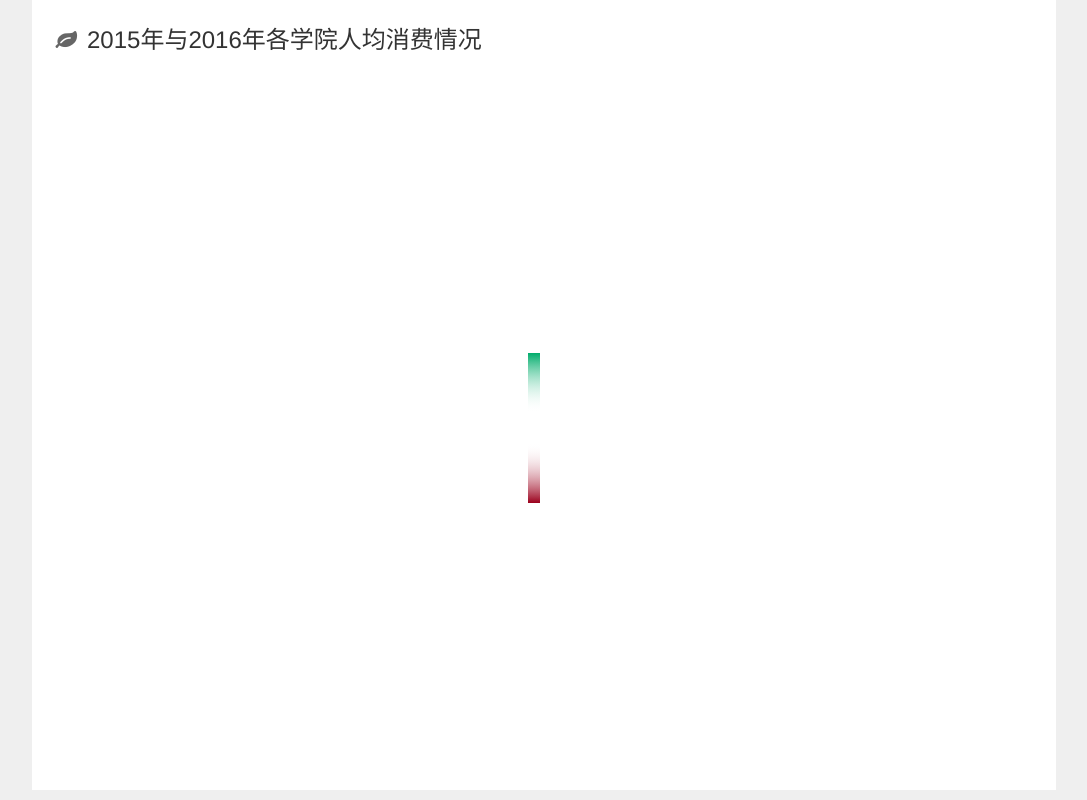
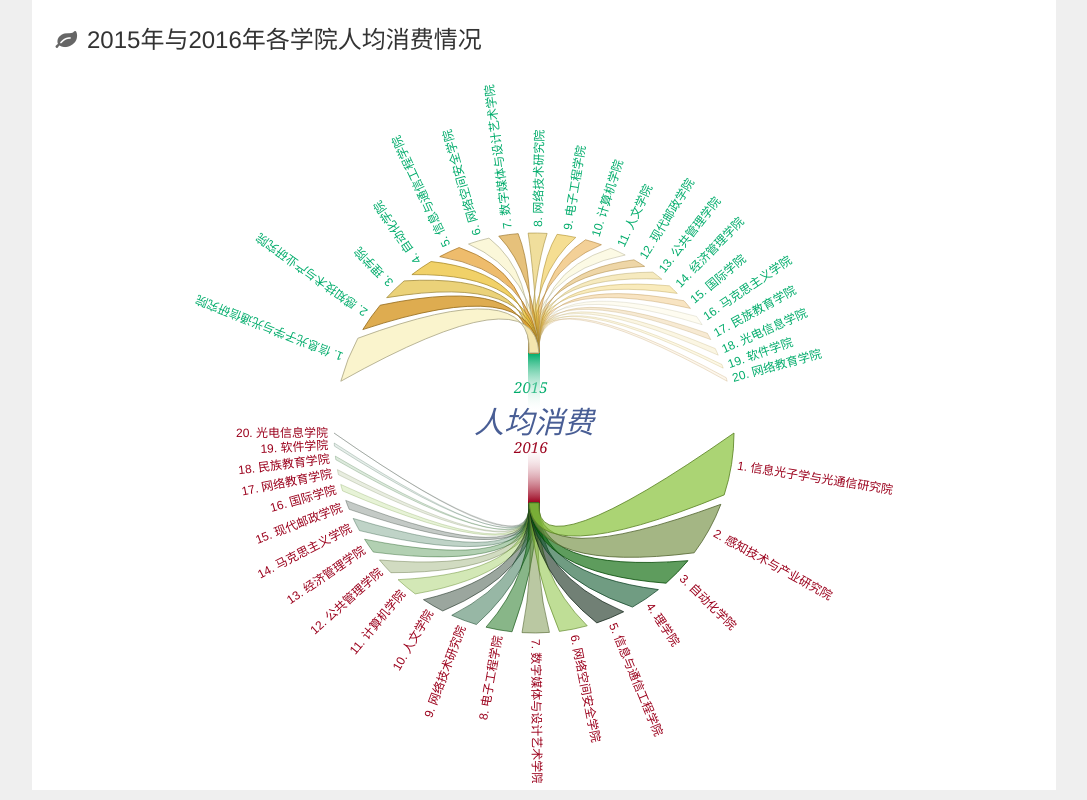
Before and after one commit to lmy1024/data-inovation, a plain HTML site: page index.html in a window 1280 px wide. Shown: the whole page, without its empty margins (96-1183 px from the left). Drawn offline with Linux system fonts and the light colour scheme.

Commit message:
Update index.html

```diff
--- a/index.html
+++ b/index.html
@@ -80,7 +80,7 @@
 <script type="text/javascript" src="lib/app/initialize.js"></script>
 <script type="text/javascript" src="lib/app/events.js"></script>
 <script type="text/javascript" src="lib/app/data.js"></script>
-<script type="text/javascript" src="lib/app/_buildChords.js"></script>
+<script type="text/javascript" src="lib/app/buildChords.js"></script>
 <script type="text/javascript" src="lib/app/update.js"></script>
 <script type="text/javascript">
 
```
